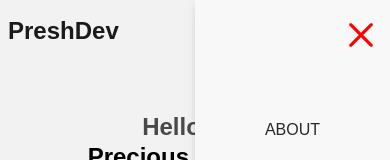
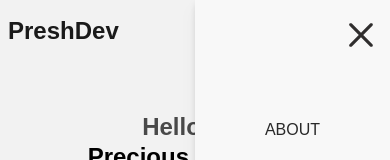
Before and after one commit to preshpi/portfolio_, a React (Vite) app: page / in a window 390 px wide. Both pictures are taken after a click on the icon 363 px from the left and 35 px from the top of the page. Shown: the top 160 px of the page. Built offline with nearby package versions, Linux system fonts and the light colour scheme; a web font is replaced by a local one.

Commit message:
fix: nav

```diff
--- a/src/components/MobileNav.jsx
+++ b/src/components/MobileNav.jsx
@@ -100,7 +100,7 @@ function MobileNav() {
         <div className="ml-auto pt-2 w-[40px]">
           <CgClose
             onClick={handleClose}
-            className="text-[38px] cursor-pointer dark:text-white text-[red] transition-colors duration-300"
+            className="text-[38px] cursor-pointer dark:text-white text-black transition-colors duration-300"
           />
         </div>
 
```
